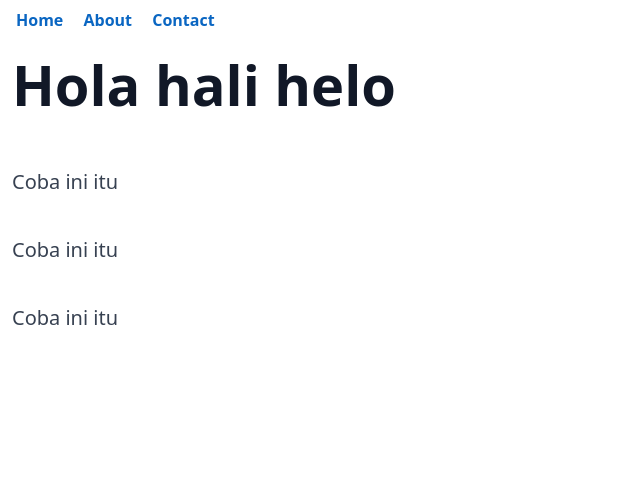
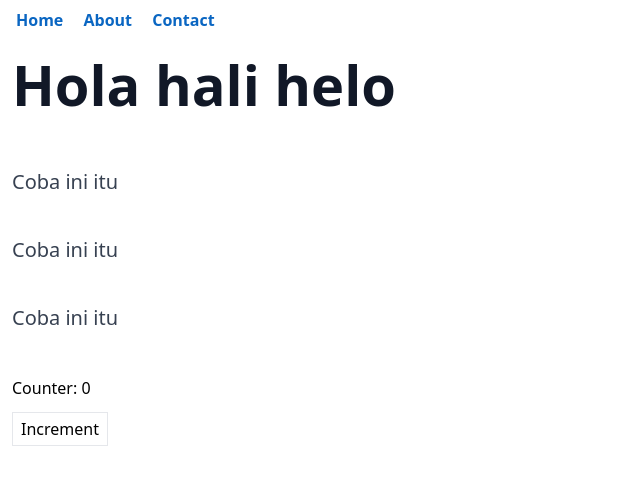
Before and after one commit to azulkipli/fe-mono, a Nuxt app in the folder apps/espretapivi/: page / in a window 1280 px wide. Shown: the top 484 px of the page, without its empty margins (0-640 px from the left). Built offline with nearby package versions, Linux system fonts and the light colour scheme.

Commit message:
add pinia action

```diff
--- a/apps/espretapivi/package.json
+++ b/apps/espretapivi/package.json
@@ -4,7 +4,7 @@
   "type": "module",
   "scripts": {
     "build": "nuxt build",
-    "dev": "nuxt dev",
+    "dev": "nuxt dev --port=3003",
     "generate": "nuxt generate",
     "preview": "nuxt preview",
     "postinstall": "nuxt prepare",
--- /dev/null
+++ b/apps/espretapivi/pages/about.vue
@@ -0,0 +1,3 @@
+<template>
+  <h1>About</h1>
+</template>
--- /dev/null
+++ b/apps/espretapivi/pages/contact.vue
@@ -0,0 +1,3 @@
+<template>
+  <h1>Contact</h1>
+</template>
--- a/apps/espretapivi/app.vue
+++ b/apps/espretapivi/pages/index.vue
@@ -1,3 +1,15 @@
+<script lang="ts">
+import { useCounterStore } from "@/stores/counter";
+
+export default defineComponent({
+  setup() {
+    const store = useCounterStore();
+    const { increment } = store;
+    const count = computed(() => store.count);
+    return { increment, count };
+  },
+});
+</script>
 <!-- eslint-disable vue/no-multiple-template-root -->
 <template>
   <ul class="list-none m-2">
@@ -32,4 +44,10 @@
     <p class="py-1 m-0">Coba ini itu</p>
     <p class="py-1 m-0">Coba ini itu</p>
   </article>
+  <div class="counter-wrap p-3">
+    <p>Counter: {{ count }}</p>
+    <button type="button" class="border px-2 py-1 mt-3" @click="increment">
+      Increment
+    </button>
+  </div>
 </template>
--- /dev/null
+++ b/apps/espretapivi/stores/counter.ts
@@ -0,0 +1,12 @@
+import { defineStore } from "pinia";
+
+export const useCounterStore = defineStore("counter", {
+  state: () => ({
+    count: 0,
+  }),
+  actions: {
+    increment() {
+      this.count++;
+    },
+  },
+});
--- a/package.json
+++ b/package.json
@@ -4,7 +4,9 @@
   "description": "",
   "main": "index.js",
   "scripts": {
-    "test": "echo \"Error: no test specified\" && exit 1"
+    "test": "echo \"Error: no test specified\" && exit 1",
+    "generate-espretapivi" : "pnpm --filter ./apps/espretapivi generate"
+
   },
   "keywords": [],
   "author": "",
```
Also changed, not shown: apps/espretapivi/nuxt.config.ts (+7 -0 lines).
